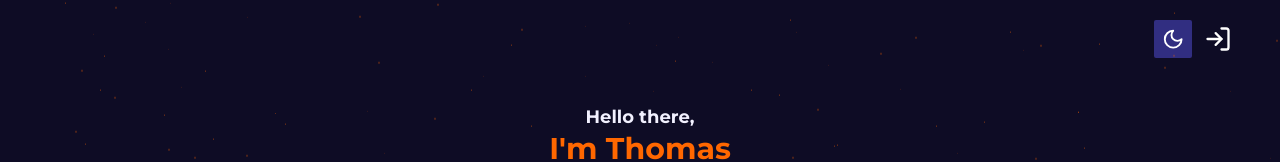
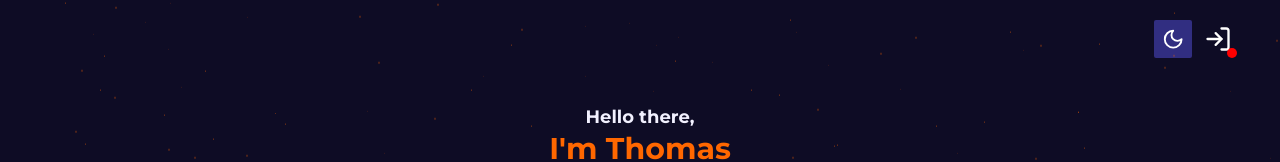
Before and after one commit to razmi0/portfolio, a React (Vite) app: page / in a window 1280 px wide. Shown: the top 162 px of the page. Built offline with nearby package versions, Linux system fonts and the light colour scheme; no server answers.

Commit message:
Add SignButton indicator svg

```diff
--- a/src/components/Login/SignButton.tsx
+++ b/src/components/Login/SignButton.tsx
@@ -1,26 +1,13 @@
 import { LogIn, LogOut } from "lucide-react";
 import Tooltip from "../ui/tooltip";
 
-// const LogInButton = ({ onClick }: { onClick: () => void }) => (
-//   <Tooltip tooltip={<>Sign in</>} className="-translate-x-[20%]">
-//     <button type="button" onClick={onClick}>
-//       <LogIn className={"h-7 w-7"} />
-//     </button>
-//   </Tooltip>
-// );
-
-// const LogOutButton = ({ onClick }: { onClick: () => void }) => (
-//   <Tooltip tooltip={<>Sign out</>} className="-translate-x-[20%]">
-//     <button type="button" onClick={onClick}>
-//       <LogOut className={"h-7 w-7"} />
-//     </button>
-//   </Tooltip>
-// );
-
 const SignButton = ({ onClick, login }: { onClick: () => void; login: boolean }) => (
   <Tooltip tooltip={login ? <>Sign out</> : <>Sign in</>} className="-translate-x-[20%]">
-    <button type="button" onClick={onClick} className="[&>*]:size-7">
-      {login ? <LogOut /> : <LogIn />}
+    <button type="button" onClick={onClick}>
+      {login ? <LogOut className="size-7" /> : <LogIn className="size-7" />}
+      <svg className="absolute -right-2 -translate-y-3 size-[20px]">
+        <circle cx="12" cy="12" r="5" fill={!login ? "red" : "green"} />
+      </svg>
     </button>
   </Tooltip>
 );
--- a/src/tailwind/output.css
+++ b/src/tailwind/output.css
@@ -604,6 +604,18 @@ video {
   top: 0px;
 }
 
+.-right-3{
+  right: -0.75rem;
+}
+
+.-right-1{
+  right: -0.25rem;
+}
+
+.-right-2{
+  right: -0.5rem;
+}
+
 .-z-10{
   z-index: -10;
 }
@@ -745,6 +757,21 @@ video {
   height: 100%;
 }
 
+.size-\[10px\]{
+  width: 10px;
+  height: 10px;
+}
+
+.size-7{
+  width: 1.75rem;
+  height: 1.75rem;
+}
+
+.size-\[20px\]{
+  width: 20px;
+  height: 20px;
+}
+
 .h-12{
   height: 3rem;
 }
@@ -915,6 +942,26 @@ video {
 
 .translate-y-full{
   --tw-translate-y: 100%;
+  transform: translate(var(--tw-translate-x), var(--tw-translate-y)) rotate(var(--tw-rotate)) skewX(var(--tw-skew-x)) skewY(var(--tw-skew-y)) scaleX(var(--tw-scale-x)) scaleY(var(--tw-scale-y));
+}
+
+.-translate-y-2{
+  --tw-translate-y: -0.5rem;
+  transform: translate(var(--tw-translate-x), var(--tw-translate-y)) rotate(var(--tw-rotate)) skewX(var(--tw-skew-x)) skewY(var(--tw-skew-y)) scaleX(var(--tw-scale-x)) scaleY(var(--tw-scale-y));
+}
+
+.-translate-y-3{
+  --tw-translate-y: -0.75rem;
+  transform: translate(var(--tw-translate-x), var(--tw-translate-y)) rotate(var(--tw-rotate)) skewX(var(--tw-skew-x)) skewY(var(--tw-skew-y)) scaleX(var(--tw-scale-x)) scaleY(var(--tw-scale-y));
+}
+
+.-translate-y-5{
+  --tw-translate-y: -1.25rem;
+  transform: translate(var(--tw-translate-x), var(--tw-translate-y)) rotate(var(--tw-rotate)) skewX(var(--tw-skew-x)) skewY(var(--tw-skew-y)) scaleX(var(--tw-scale-x)) scaleY(var(--tw-scale-y));
+}
+
+.-translate-y-6{
+  --tw-translate-y: -1.5rem;
   transform: translate(var(--tw-translate-x), var(--tw-translate-y)) rotate(var(--tw-rotate)) skewX(var(--tw-skew-x)) skewY(var(--tw-skew-y)) scaleX(var(--tw-scale-x)) scaleY(var(--tw-scale-y));
 }
 
```
